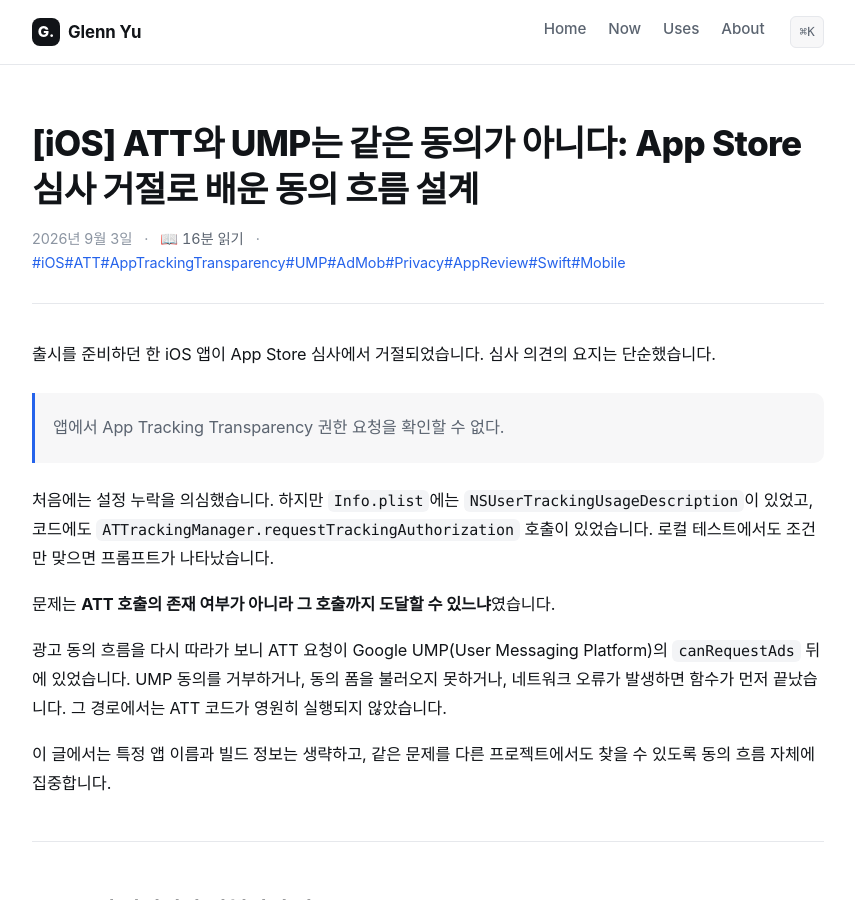
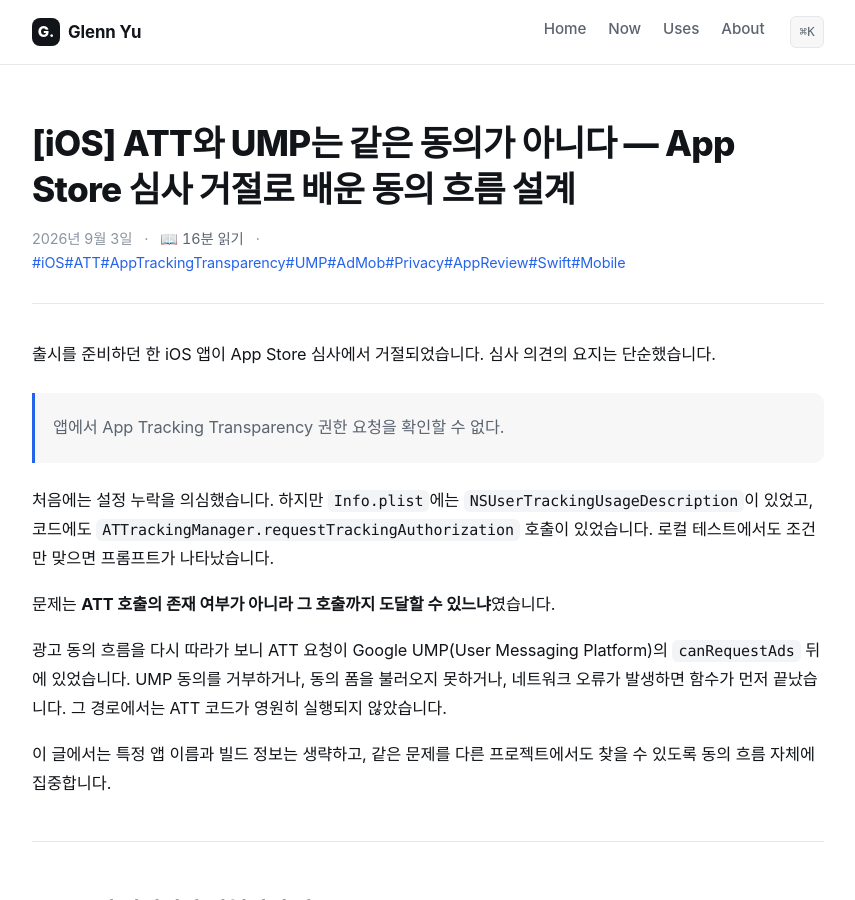
Before and after one commit to glenn-yu/glenn-yu.github.io, a Jekyll site: the page built from _posts/2026-09-03-att-vs-ump-consent-flow.md, in a window 1280 px wide and 900 px high. Shown: the whole window, without its empty margins (212-1067 px from the left). Built offline with Jekyll 4.4.1, drawn with Linux system fonts in a browser that asks for light colours; some web fonts are replaced; comment, search, counter and statistics services are not loaded.

```diff
--- a/_posts/2026-09-03-att-vs-ump-consent-flow.md
+++ b/_posts/2026-09-03-att-vs-ump-consent-flow.md
@@ -1,6 +1,6 @@
 ---
 layout: post
-title: "[iOS] ATT와 UMP는 같은 동의가 아니다: App Store 심사 거절로 배운 동의 흐름 설계"
+title: "[iOS] ATT와 UMP는 같은 동의가 아니다 — App Store 심사 거절로 배운 동의 흐름 설계"
 date: 2026-09-03 21:30:00 +0900
 categories: [iOS, Privacy, AppStore]
 tags: [iOS, ATT, AppTrackingTransparency, UMP, AdMob, Privacy, AppReview, Swift, Mobile]
```
